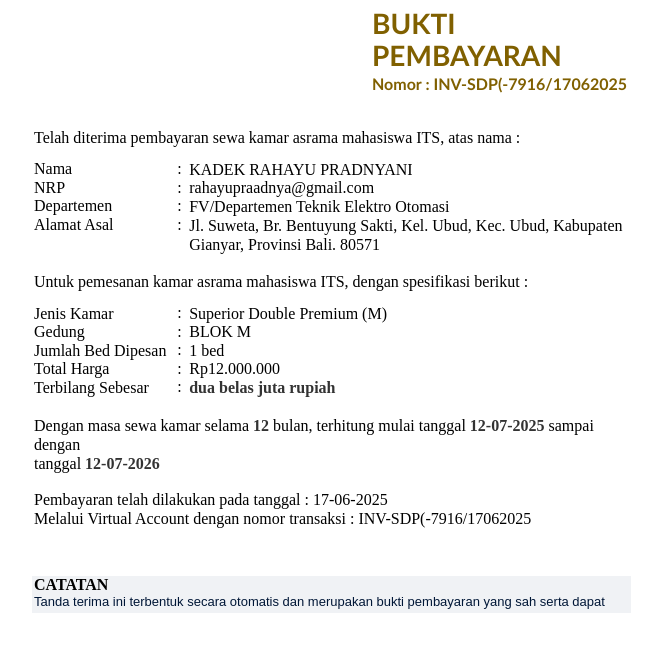
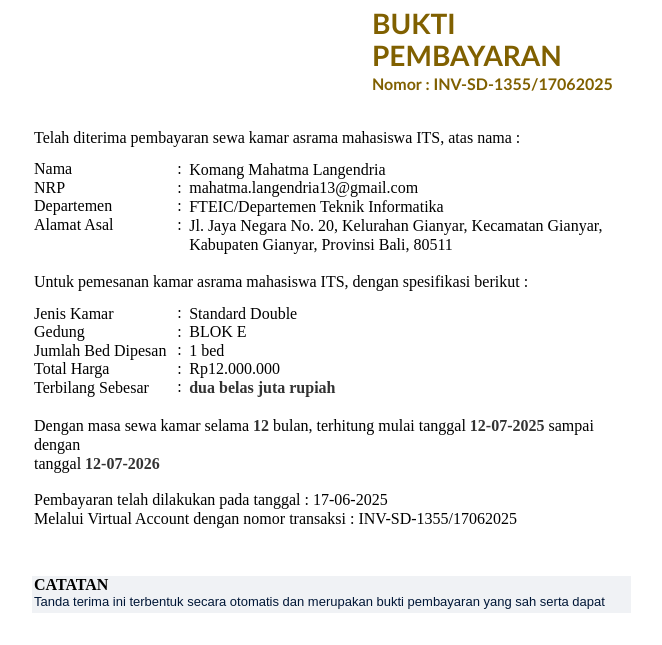
Before and after one commit to Daemon19/nota, a plain HTML site: page index.html in a window 1280 px wide. Shown: the part 155-800 px from the top of the page, without its empty margins (28-690 px from the left). Drawn offline with Linux system fonts and the light colour scheme.

Commit message:
mengganti data

```diff
--- a/index.html
+++ b/index.html
@@ -293,7 +293,7 @@
 
     <div class="line"></div>
     <p class="p2 ft1">BUKTI PEMBAYARAN</p>
-    <p class="p3 ft2">Nomor : INV-SDP(-7916/17062025</p>
+    <p class="p3 ft2">Nomor : INV-SD-1355/17062025</p>
     <p class="p4 ft3">Telah diterima pembayaran sewa kamar asrama mahasiswa ITS, atas nama :</p>
     <table cellpadding="0" cellspacing="0" class="pd-container" style="width:100%;">
         <tbody><tr>
@@ -304,22 +304,22 @@
         <tr>
             <td class="ft4">Nama</td>
             <td>:</td>
-            <td class="ft3">KADEK RAHAYU PRADNYANI</td>
+            <td class="ft3">Komang Mahatma Langendria</td>
         </tr>
         <tr>
             <td class="ft4">NRP</td>
             <td>:</td>
-            <td class="ft4">rahayupraadnya@gmail.com</td>
+            <td class="ft4">mahatma.langendria13@gmail.com</td>
         </tr>
         <tr>
             <td class="ft4">Departemen</td>
             <td>:</td>
-            <td class="ft3">FV/Departemen Teknik Elektro Otomasi</td>
+            <td class="ft3">FTEIC/Departemen Teknik Informatika</td>
         </tr>
         <tr>
             <td class="ft4">Alamat Asal</td>
             <td>:</td>
-            <td class="ft3">Jl. Suweta, Br. Bentuyung Sakti, Kel. Ubud, Kec. Ubud, Kabupaten Gianyar, Provinsi Bali. 80571</td>
+            <td class="ft3">Jl. Jaya Negara No. 20, Kelurahan Gianyar, Kecamatan Gianyar, Kabupaten Gianyar, Provinsi Bali, 80511</td>
         </tr>
     </tbody></table>
     <p class="p8 ft3">Untuk pemesanan kamar asrama mahasiswa ITS, dengan spesifikasi berikut :</p>
@@ -332,12 +332,12 @@
         <tr>
             <td class="ft3">Jenis Kamar</td>
             <td>:</td>
-            <td class="ft3">Superior Double Premium (M)</td>
+            <td class="ft3">Standard Double</td>
         </tr>
         <tr>
             <td class="ft4">Gedung</td>
             <td>:</td>
-            <td class="ft4">BLOK M</td>
+            <td class="ft4">BLOK E</td>
         </tr>
         <tr>
             <td class="ft3">Jumlah Bed Dipesan</td>
@@ -358,7 +358,7 @@
     <p class="p10 ft3">Dengan masa sewa kamar selama <span class="ft7">12</span> bulan, terhitung mulai tanggal <span class="ft7">12-07-2025</span> sampai dengan</p>
     <p class="p11 ft3">tanggal <span class="ft7">12-07-2026</span></p>
     <p class="p12 ft3">Pembayaran telah dilakukan pada tanggal : 17-06-2025</p>
-    <p class="p11 ft3">Melalui Virtual Account dengan nomor transaksi : INV-SDP(-7916/17062025</p>
+    <p class="p11 ft3">Melalui Virtual Account dengan nomor transaksi : INV-SD-1355/17062025</p>
     <div class="p13 ft6">
         <p class="ft4 ft8" style="margin: 0">CATATAN</p>
         <p class="ft5" style="margin: 0">Tanda terima ini terbentuk secara otomatis dan merupakan bukti pembayaran yang sah serta
@@ -368,5 +368,4 @@
 
 
 
-
 </body></html>
```
